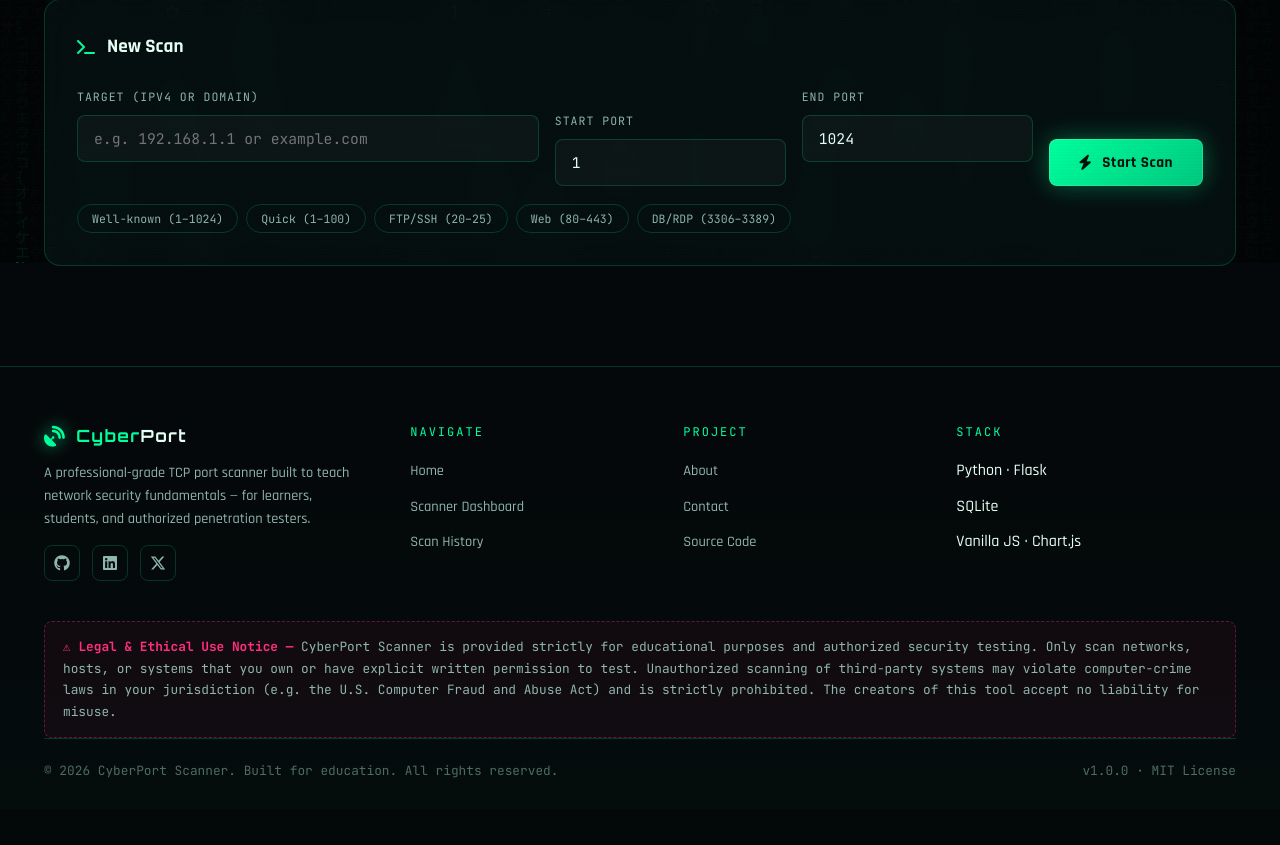
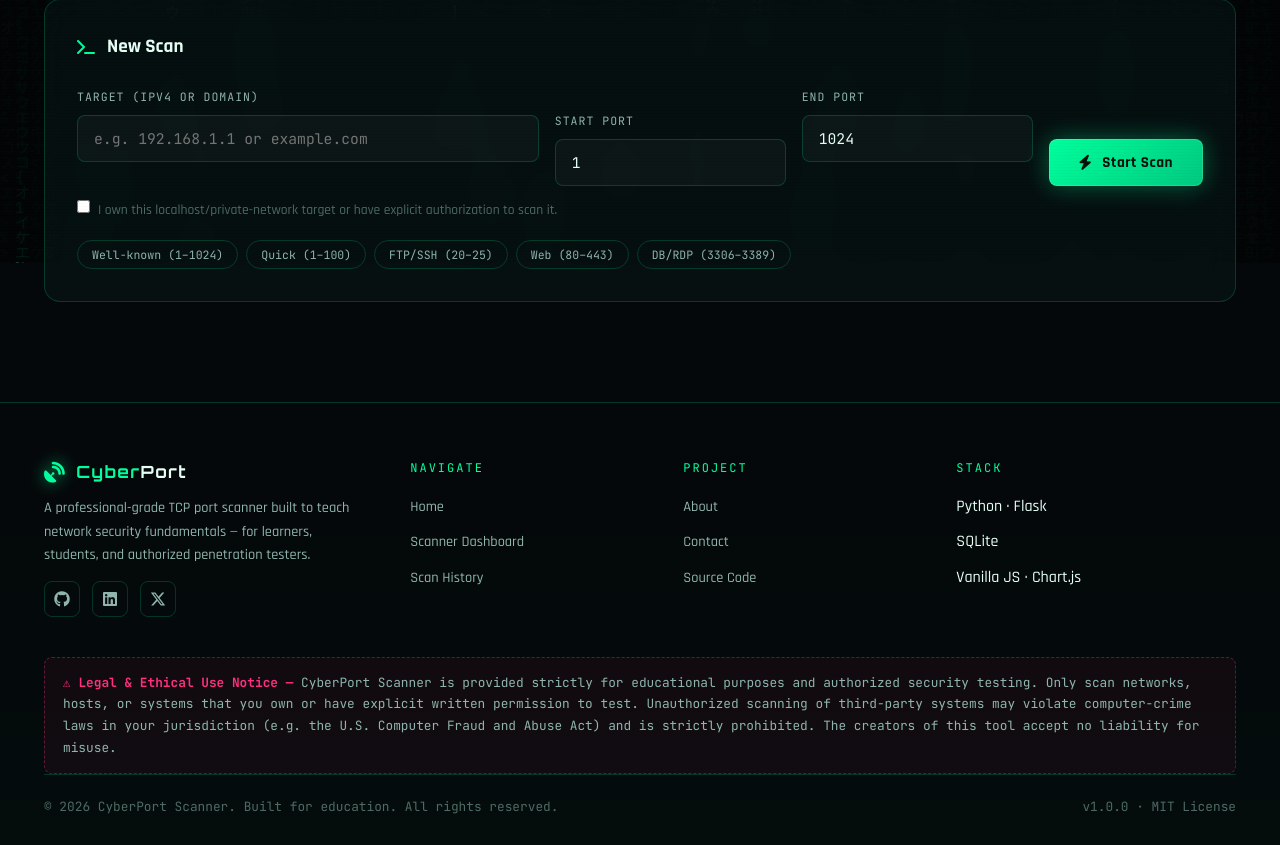
Before and after one commit to vipulbariya-code/CyberPort-Scanner, a Flask app: page /dashboard in a window 1280 px wide. Shown: the part 537-1382 px from the top of the page. Before the commit the page ends 1315 px from the top, so only its background shows below. Run offline with Flask 3, Linux system fonts and the light colour scheme; data that the repository does not hold is empty.

Commit message:
Fix scanner reliability and deployment safeguards

```diff
--- a/backend/app.py
+++ b/backend/app.py
@@ -15,14 +15,20 @@ from flask import Flask
 from flask_limiter import Limiter
 from flask_limiter.util import get_remote_address
 
-from config import config_map, Config
+from config import config_map, ProductionConfig
 from models import Database
 from routes import main_bp, api_bp
 
 
 def create_app(env=None):
-    env = env or os.environ.get("FLASK_ENV", "production")
+    # Direct local execution is developer-friendly; WSGI deployments default to
+    # production and therefore still require an explicit production secret.
+    default_env = "development" if __name__ == "__main__" else "production"
+    env = env or os.environ.get("FLASK_ENV", default_env)
     app_config = config_map.get(env, config_map["default"])
+
+    if app_config is ProductionConfig and not app_config.SECRET_KEY:
+        raise RuntimeError("SECRET_KEY must be set when FLASK_ENV=production.")
 
     app = Flask(
         __name__,
@@ -38,10 +44,10 @@ def create_app(env=None):
     limiter = Limiter(
         get_remote_address,
         app=app,
-        default_limits=[Config.RATE_LIMIT_DEFAULT],
+        default_limits=[app_config.RATE_LIMIT_DEFAULT],
         storage_uri="memory://",
     )
-    limiter.limit(Config.RATE_LIMIT_SCAN)(api_bp)
+    limiter.limit(app_config.RATE_LIMIT_SCAN)(api_bp)
 
     # --- Blueprints ---
     app.register_blueprint(main_bp)
--- a/backend/models.py
+++ b/backend/models.py
@@ -26,9 +26,13 @@ class Database:
     @contextmanager
     def get_connection(self):
         """Context-managed connection ensures commits/closes are never skipped."""
-        conn = sqlite3.connect(self.db_path)
+        # WAL and a short busy timeout reduce transient "database is locked"
+        # errors while the web process and background scan thread overlap.
+        conn = sqlite3.connect(self.db_path, timeout=10)
         conn.row_factory = sqlite3.Row
         conn.execute("PRAGMA foreign_keys = ON")
+        conn.execute("PRAGMA journal_mode = WAL")
+        conn.execute("PRAGMA busy_timeout = 10000")
         try:
             yield conn
             conn.commit()
@@ -106,6 +110,7 @@ class Database:
             return self._row_to_dict(row) if row else None
 
     def list_scans(self, page=1, page_size=10, search=None):
+        page = max(1, page)
         offset = (page - 1) * page_size
         with self.get_connection() as conn:
             if search:
--- a/backend/routes.py
+++ b/backend/routes.py
@@ -14,14 +14,15 @@ import io
 import os
 import threading
 import uuid
-from datetime import datetime
+from datetime import datetime, timedelta
 
 from flask import (
     Blueprint, render_template, request, jsonify, send_file, current_app, abort
 )
 
 from scanner import (
-    PortScanner, validate_target, validate_port_range, resolve_target, ValidationError
+    PortScanner, validate_target, validate_port_range, resolve_target,
+    validate_resolved_target, ValidationError
 )
 
 main_bp = Blueprint("main", __name__)
@@ -30,6 +31,18 @@ api_bp = Blueprint("api", __name__, url_prefix="/api")
 # In-memory job registry: { job_id: {status, scanned, total, open_count, result, error} }
 SCAN_JOBS = {}
 JOBS_LOCK = threading.Lock()
+JOB_TTL = timedelta(hours=1)
+
+
+def _prune_jobs():
+    """Drop terminal jobs after a short retention period."""
+    now = datetime.utcnow()
+    expired = [
+        job_id for job_id, job in SCAN_JOBS.items()
+        if job.get("finished_at") and now - job["finished_at"] > JOB_TTL
+    ]
+    for job_id in expired:
+        SCAN_JOBS.pop(job_id, None)
 
 
 # =====================================================================
@@ -88,9 +101,16 @@ def _run_scan_job(job_id, app, target_ip, start_port, end_port, original_target)
 
         with JOBS_LOCK:
             SCAN_JOBS[job_id]["scanner_ref"] = scanner
+            if SCAN_JOBS[job_id]["status"] == "cancelled":
+                scanner.cancel()
 
         try:
             result = scanner.run(progress_callback=on_progress)
+            with JOBS_LOCK:
+                cancelled = SCAN_JOBS.get(job_id, {}).get("status") == "cancelled"
+            if cancelled:
+                return
+
             scan_id = db.create_scan(
                 target=original_target,
                 resolved_ip=target_ip,
@@ -103,11 +123,14 @@ def _run_scan_job(job_id, app, target_ip, start_port, end_port, original_target)
             )
             with JOBS_LOCK:
                 SCAN_JOBS[job_id].update(
-                    status="completed", result=result, db_scan_id=scan_id
+                    status="completed", result=result, db_scan_id=scan_id,
+                    finished_at=datetime.utcnow()
                 )
         except Exception as exc:  # pragma: no cover - defensive
             with JOBS_LOCK:
-                SCAN_JOBS[job_id].update(status="error", error=str(exc))
+                SCAN_JOBS[job_id].update(
+                    status="error", error=str(exc), finished_at=datetime.utcnow()
+                )
 
 
 @api_bp.route("/scan/start", methods=["POST"])
@@ -116,16 +139,21 @@ def start_scan():
     cfg = current_app.config
 
     try:
+        if data.get("authorized") is not True:
+            raise ValidationError("Confirm that you are authorized to scan this target.")
         target = validate_target(data.get("target", ""))
         start_port, end_port = validate_port_range(
             data.get("start_port"), data.get("end_port"), max_range=cfg["MAX_PORT_RANGE"]
         )
-        resolved_ip = resolve_target(target)
+        resolved_ip = validate_resolved_target(
+            resolve_target(target), private_only=cfg["PRIVATE_TARGETS_ONLY"]
+        )
     except ValidationError as e:
         return jsonify({"success": False, "error": str(e)}), 400
 
     job_id = str(uuid.uuid4())
     with JOBS_LOCK:
+        _prune_jobs()
         SCAN_JOBS[job_id] = {
             "status": "running",
             "scanned": 0,
@@ -186,7 +214,7 @@ def cancel_scan(job_id):
         scanner_ref = job.get("scanner_ref")
         if scanner_ref:
             scanner_ref.cancel()
-        job["status"] = "cancelled"
+        job.update(status="cancelled", finished_at=datetime.utcnow())
     return jsonify({"success": True})
 
 
--- a/backend/scanner.py
+++ b/backend/scanner.py
@@ -113,6 +113,18 @@ def resolve_target(target: str) -> str:
         raise ValidationError(f"Could not resolve host '{target}'. Check the address and try again.")
 
 
+def validate_resolved_target(address: str, private_only: bool = True) -> str:
+    """Reject public destinations for the unauthenticated web interface."""
+    ip = ipaddress.ip_address(address)
+    if private_only and not (ip.is_private or ip.is_loopback):
+        raise ValidationError(
+            "This public scanner accepts only private-network or localhost targets."
+        )
+    if ip.is_unspecified or ip.is_multicast or ip.is_reserved:
+        raise ValidationError("This target address is not allowed.")
+    return str(ip)
+
+
 class PortScanner:
     """
     Multi-threaded TCP connect-scan engine.
@@ -167,6 +179,8 @@ class PortScanner:
             future_to_port = {executor.submit(self._scan_port, p): p for p in ports}
             for future in as_completed(future_to_port):
                 if self._cancelled:
+                    for pending in future_to_port:
+                        pending.cancel()
                     break
                 port = future_to_port[future]
                 is_open = future.result()
--- a/railway.json
+++ b/railway.json
@@ -4,7 +4,7 @@
     "builder": "NIXPACKS"
   },
   "deploy": {
-    "startCommand": "gunicorn --chdir backend app:app --bind 0.0.0.0:$PORT --workers 2 --threads 4 --timeout 120",
+    "startCommand": "gunicorn --chdir backend app:app --bind 0.0.0.0:$PORT --workers 1 --threads 4 --timeout 120",
     "restartPolicyType": "ON_FAILURE",
     "restartPolicyMaxRetries": 3
   }
--- a/render.yaml
+++ b/render.yaml
@@ -5,7 +5,7 @@ services:
     region: oregon
     plan: free
     buildCommand: "pip install -r requirements.txt"
-    startCommand: "gunicorn --chdir backend app:app --bind 0.0.0.0:$PORT --workers 2 --threads 4 --timeout 120"
+    startCommand: "gunicorn --chdir backend app:app --bind 0.0.0.0:$PORT --workers 1 --threads 4 --timeout 120"
     envVars:
       - key: FLASK_ENV
         value: production
--- a/static/js/main.js
+++ b/static/js/main.js
@@ -45,11 +45,15 @@ const Toast = {
     const icons = { success: 'fa-circle-check', error: 'fa-triangle-exclamation', info: 'fa-terminal' };
     const el = document.createElement('div');
     el.className = `toast ${type}`;
-    el.innerHTML = `
-      <i class="fa-solid ${icons[type] || icons.info} toast-icon"></i>
-      <span>${message}</span>
-      <button class="toast-close" aria-label="Dismiss notification"><i class="fa-solid fa-xmark"></i></button>
-    `;
+    const icon = document.createElement('i');
+    icon.className = `fa-solid ${icons[type] || icons.info} toast-icon`;
+    const text = document.createElement('span');
+    text.textContent = message;
+    const close = document.createElement('button');
+    close.className = 'toast-close';
+    close.setAttribute('aria-label', 'Dismiss notification');
+    close.innerHTML = '<i class="fa-solid fa-xmark"></i>';
+    el.append(icon, text, close);
     el.querySelector('.toast-close').addEventListener('click', () => this.dismiss(el));
     this.container.appendChild(el);
 
--- a/static/js/scanner.js
+++ b/static/js/scanner.js
@@ -13,6 +13,7 @@
   const targetError = document.getElementById('target-error');
   const portError = document.getElementById('port-error');
   const scanBtn = document.getElementById('scan-btn');
+  const authorizationInput = document.getElementById('authorization-input');
 
   const progressWrap = document.getElementById('scan-progress-wrap');
   const progressFill = document.getElementById('progress-fill');
@@ -93,6 +94,10 @@
     setFieldError(targetInput, targetError, targetErrMsg);
     setFieldError(endPortInput, portError, portErrMsg);
     if (targetErrMsg || portErrMsg) return;
+    if (!authorizationInput.checked) {
+      Toast.show('Confirm that you are authorized to scan this target.', 'error');
+      return;
+    }
 
     scanBtn.disabled = true;
     scanBtn.innerHTML = '<i class="fa-solid fa-spinner spin"></i> Initializing...';
@@ -107,6 +112,7 @@
           target: targetInput.value.trim(),
           start_port: Number(startPortInput.value),
           end_port: Number(endPortInput.value),
+          authorized: authorizationInput.checked,
         }),
       });
       scanStartTime = Date.now();
@@ -143,6 +149,12 @@
           clearInterval(pollTimer);
           clearInterval(elapsedTimer);
           Toast.show(res.error || 'Scan failed.', 'error');
+          resetScanButton();
+          scanPanel.classList.remove('scanning');
+        } else if (res.status === 'cancelled') {
+          clearInterval(pollTimer);
+          clearInterval(elapsedTimer);
+          Toast.show('Scan cancelled.', 'info');
           resetScanButton();
           scanPanel.classList.remove('scanning');
         }
--- a/templates/dashboard.html
+++ b/templates/dashboard.html
@@ -70,6 +70,11 @@
           </div>
         </div>
 
+        <label style="display:flex; gap:8px; align-items:flex-start; margin-top:14px; color:var(--text-muted); font-size:.85rem;">
+          <input type="checkbox" id="authorization-input" required>
+          <span>I own this localhost/private-network target or have explicit authorization to scan it.</span>
+        </label>
+
         <div class="presets-row">
           <button type="button" class="preset-chip" data-range="1-1024">Well-known (1–1024)</button>
           <button type="button" class="preset-chip" data-range="1-100">Quick (1–100)</button>
```
Also changed, not shown: backend/config.py (+10 -3 lines), README.md, 1 other file.
